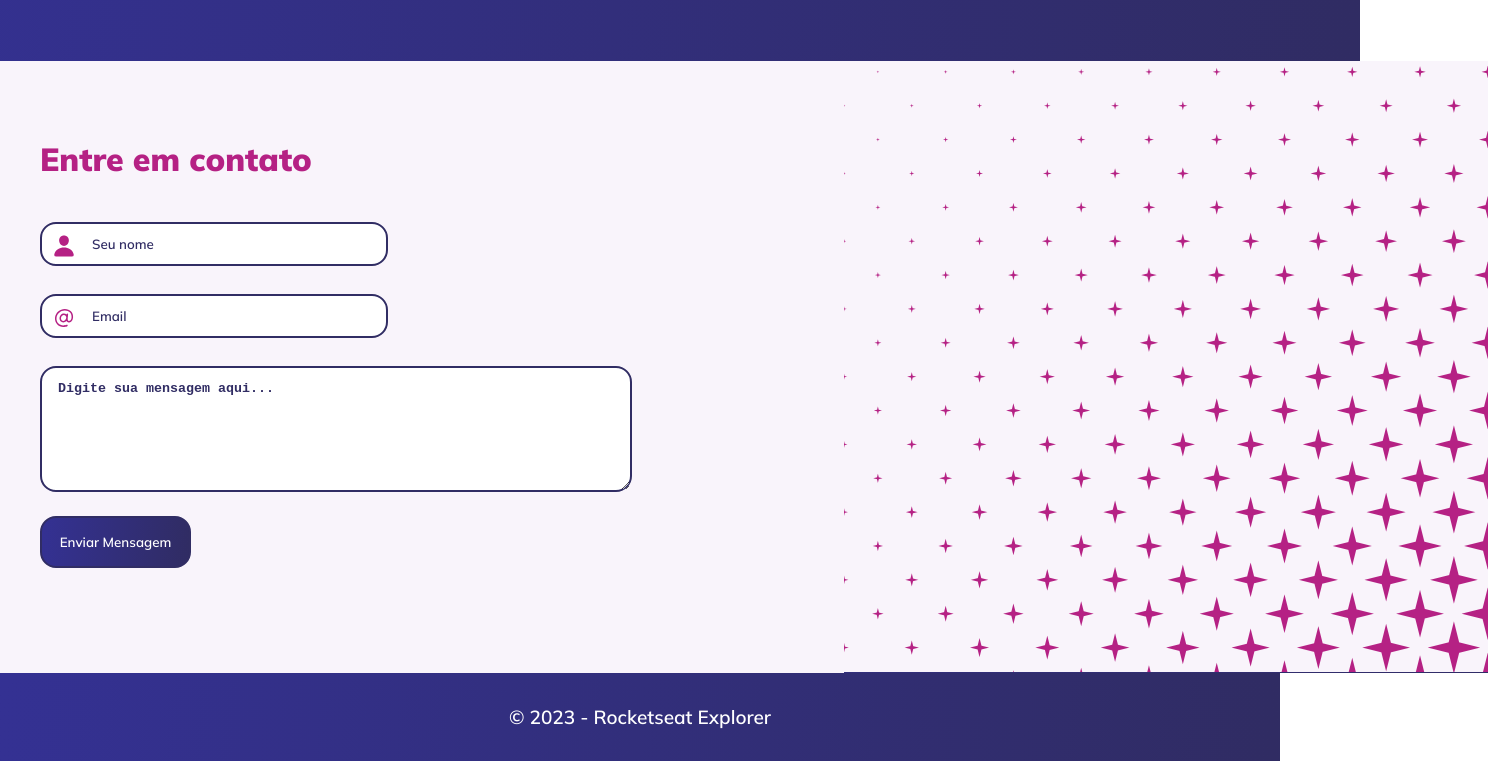
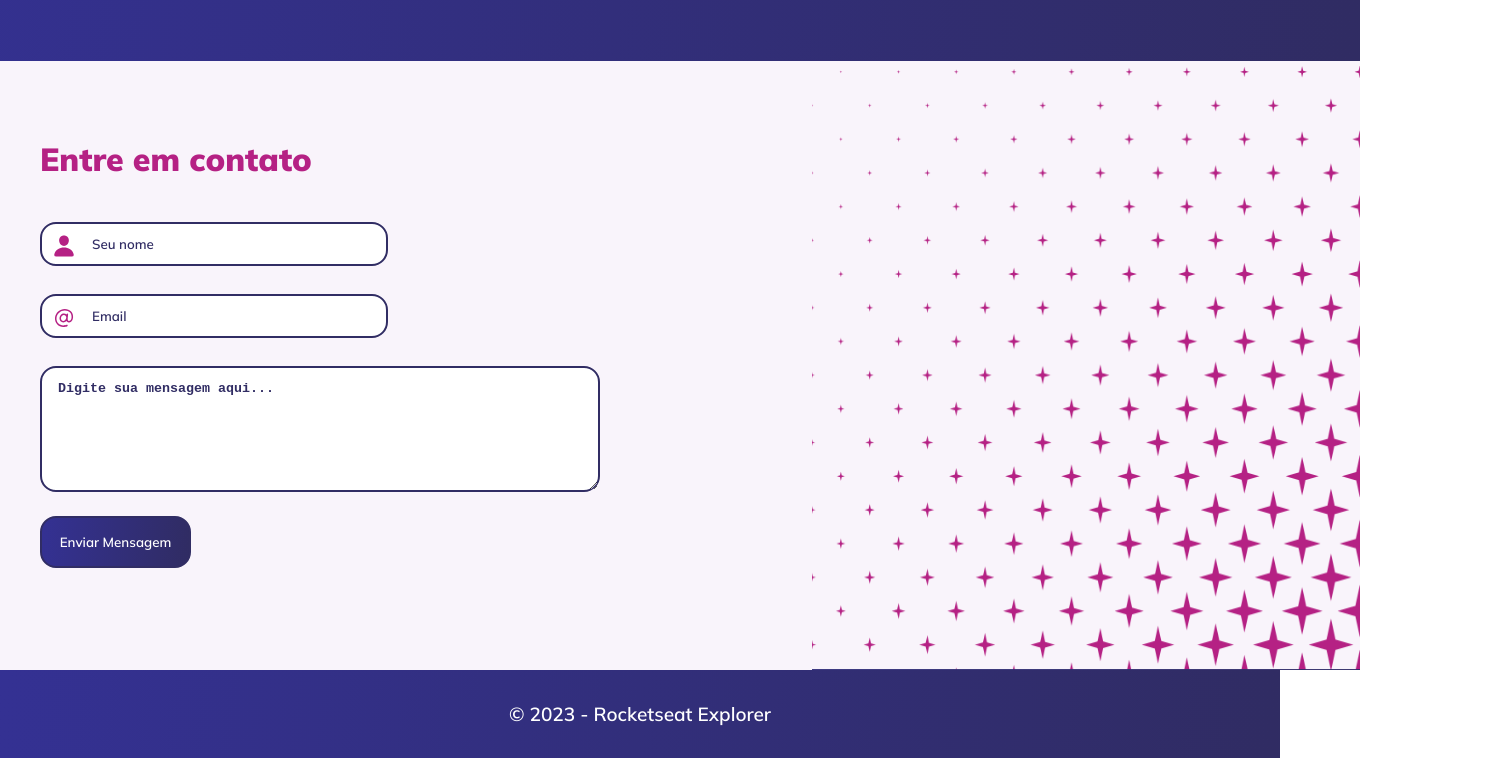
Before and after one commit to LucasLunarj/explorer-challenge, a plain HTML site: page index.html in a window 1280 px wide. Shown: the part 1639-2400 px from the top of the page, 1488 px wide, since content can reach past the window. Drawn offline with Linux system fonts and the light colour scheme.

Commit message:
new fixes desktop layout

```diff
--- a/style.css
+++ b/style.css
@@ -256,7 +256,7 @@ footer {
     width: 59.2rem;
   }
   .contact-area textarea {
-    width: 59.2rem;
+    width: 56rem;
   }
   .contact-area header div {
     display: flex;
@@ -267,5 +267,6 @@ footer {
   }
   .star-background {
     display: block;
+    overflow: hidden;
   }
 }
```
